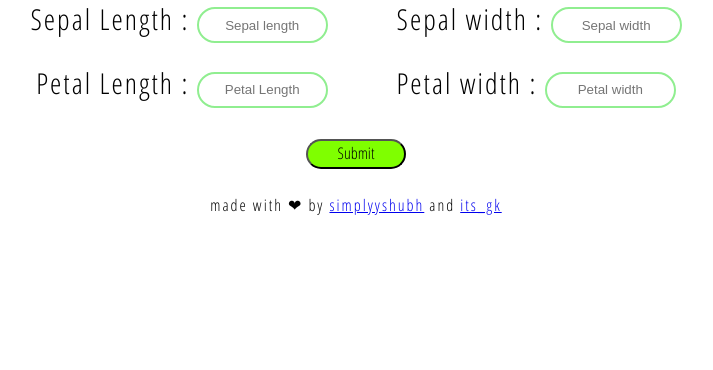
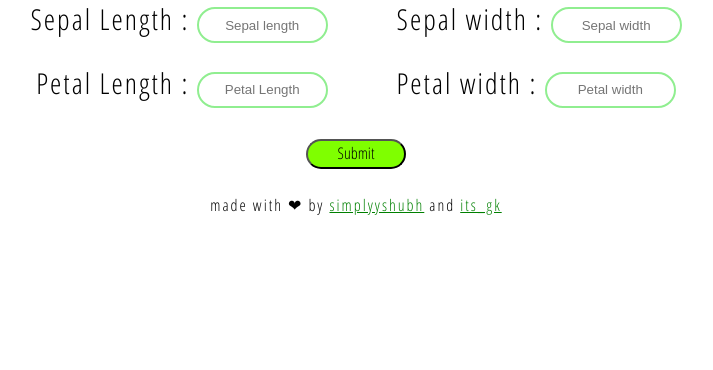
Before and after one commit to ctrl-gaurav/Iris-flower-classification, a Flask app: page / in a window 1280 px wide. Shown: the part 262-632 px from the top of the page, without its empty margins (284-997 px from the left). Run offline with Flask 2, Linux system fonts and the light colour scheme; parts of the project's set-up code (start-up, migrations or seed data) failed here and were passed over.

Commit message:
Updated Index.html

```diff
--- a/static/style.css
+++ b/static/style.css
@@ -3,6 +3,10 @@ body {
   font-family: "Open Sans Condensed", sans-serif;
   letter-spacing: 2px;
   text-align: center;
+}
+
+.madeby a:link , a:visited{
+  color: green ;
 }
 
 h1 {
--- a/templates/index.html
+++ b/templates/index.html
@@ -54,7 +54,7 @@
     </form>
   </div>
   <div class="result">{{result}}</div>
-  <div>made with ❤ by <a href ="https://github.com/SimplyyShubh">simplyyshubh</a> and <a href="https://github.com/ctrl-gaurav">its_gk</a></div>
+  <div class="madeby">made with ❤ by <a href ="https://github.com/SimplyyShubh">simplyyshubh</a> and <a href="https://github.com/ctrl-gaurav">its_gk</a></div>
 </body>
 
 </html>
```
